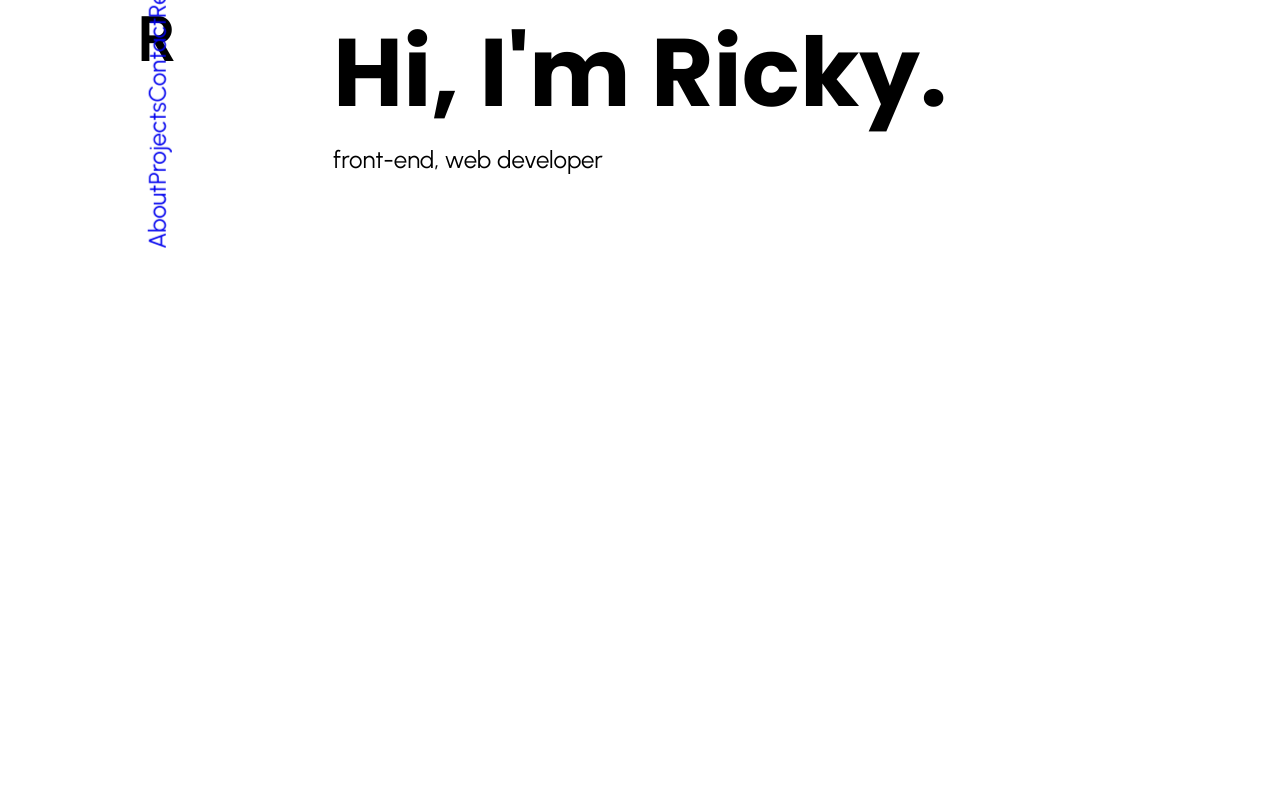
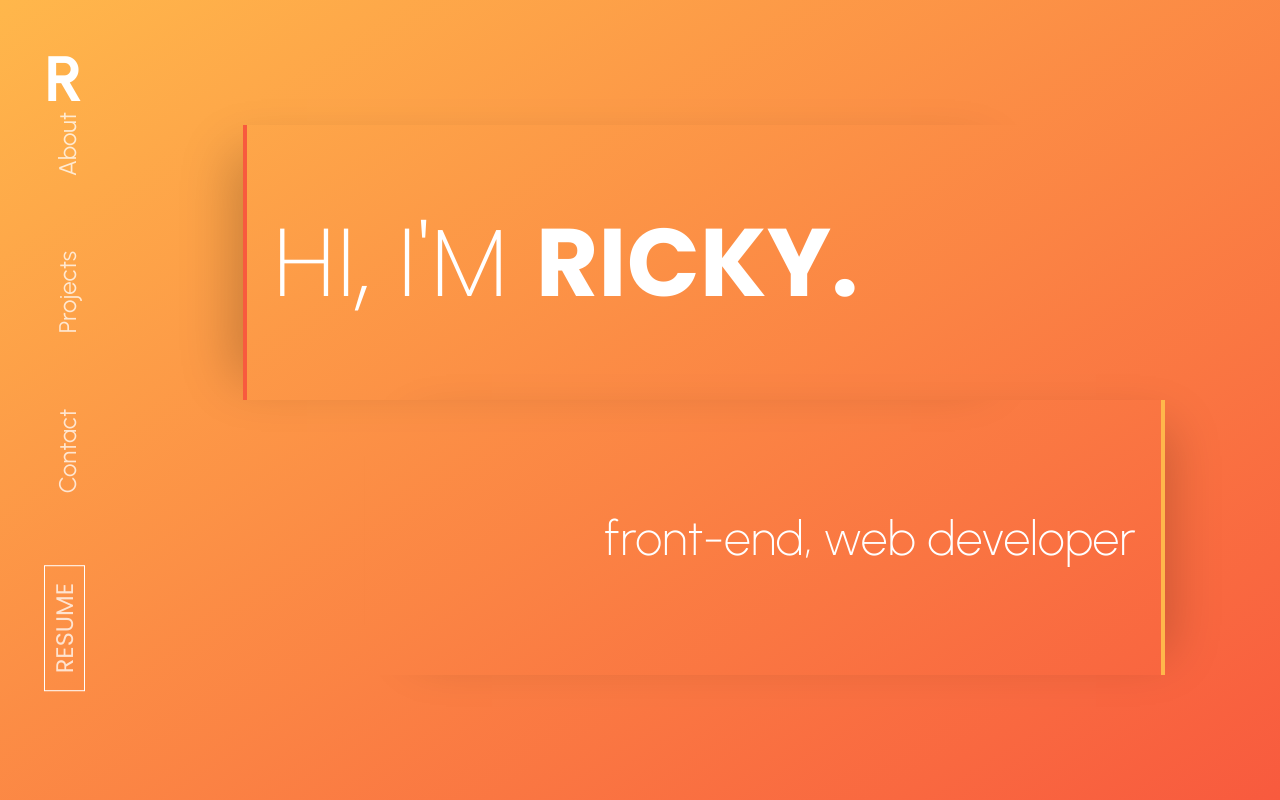
Before and after one commit to rickypoolay/My-Portfolio-v1.0-, a plain HTML site: page index.html in a window 1280 px wide. Shown: the top 800 px of the page. Drawn offline with Linux system fonts and the light colour scheme.

Commit message:
Landing Section
Landing Section completed and now progressing towards about page.

```diff
--- a/index.html
+++ b/index.html
@@ -9,31 +9,41 @@
 </head>
 <body>
 
-<header class='navbar'>
-    <h2 class = logo>R</h2>
-    <div class="nav-links">
-        <ul>
+<aside class='navbar'>
+    <h2 class = 'logo'>R</h2>
+    <ul class = 'nav-links'>
         <li><a href="#">About</a></li>
         <li><a href="#">Projects</a></li>
         <li><a href="#">Contact</a></li>
         <li><a class='btn' href="#">Resume</a></li>
     </ul>
-    </div>
-</header>
-
+</aside>
 <!--Hero-->
-
 <section class='hero'>
     <div class="container">
-        <div class="name">
-            <h1>Hi, I'm Ricky.</h1>
+        <div class="text-wrapper">
+            <div class="name header-bg">
+                <h1>Hi, I'm <strong>Ricky.</strong></h1>
             </div>
-        <div class="title">
-            <p>front-end, web developer</p>
+            <div class="title header-bg right">
+                <h2>front-end, web developer</h2>
+            </div>
         </div>
     </div>
 </section>
 
-
+<section class='about'>
+    <div class="container">
+        <div class="text-wrapper">
+            <div class="content-about header-bg">
+                <h2>About me</h2>
+                <p>Lorem ipsum dolor sit amet, consectetur adipiscing elit. Interdum vitae urna fames facilisis malesuada tempor varius. Sagittis mauris duis nisl, mi tristique varius. Amet in tristique neque viverra gravida nunc at cursus. Ultricies lacinia tristique mi duis morbi nec gravida sit.</p>
+            </div>
+            <div class="content-skills header-bg right">
+                <h2>Skills</h2>
+            </div>
+        </div>
+    </div>
+</section>
 </body>
 </html>
--- a/style.scss
+++ b/style.scss
@@ -16,6 +16,7 @@ $iconsActive: #1E152A;
     box-sizing: border-box;
     margin: 0;
     padding: 0;
+
 }
 
 section,footer {
@@ -34,10 +35,10 @@ img {
 
 }
 
-
-
 h1,h2,h3,h4 {
     font-family: Poppins;
+    color: $headings;
+    text-transform: uppercase;
 }
 
 p,a,.logo {
@@ -51,32 +52,131 @@ p,a,.logo {
 
 h1 {
     font-size: 6rem;
+    font-weight: 200;
 }
 
 h2 {
     font-size: 3rem;
+    font-weight: 200;
 }
 
 p,a {
     font-size: 1.5rem;
+    color:$paragraph;
 }
 
+a {
+    display: inline-block;
+}
 
+.btn {
+    outline: $headings solid 1px;
+    outline-offset: 2px;
+    text-transform: uppercase;
+    font-family: Poppins;
+    padding:15px 0;
+}
+
+.container {
+    margin:0 auto;
+    width: 100%;
+    height: 100vh;
+    margin-left: 10vw;
+    display: flex;
+    flex-direction: column;
+    justify-content: center;
+    align-items: center;
+}
+
+.text-wrapper {
+    width:80%;
+    max-width: 1120px;
+}
+
+//Header Background w Shadow
+
+.header-bg {
+    border-left: 4px solid $mainColorDark;
+    box-shadow: -35px 3px 49px -24px  rgba(0, 0, 0, 0.205);
+    padding:10px 25px;
+    height: 275px;
+    display: flex;
+    justify-content: start;
+    flex-direction: column;
+    margin-right: auto;
+}
+
+.right {
+    border-right: 4px solid $mainColorLight;
+    border-left:none;
+    box-shadow: 28px 3px 49px -24px  rgba(0, 0, 0, 0.205);
+    text-align: right;
+    align-items: flex-end;;
+    margin-left:auto;
+    margin-right:0;
+}
+
+//NavBar
 
 .navbar {
     position:fixed;
-    height: 100vh;
+    height: 100%;
+    width: 10vw;
     display: flex;
     flex-direction: column;
     align-items: center;
+    justify-content: space-between;
+    top: 0;
+    padding: 40px;
 
+    .logo {
+        position: absolute;
+    }
 
     .nav-links {
+        display: flex;
+        gap:75px;
+        flex-direction: row-reverse;
+        writing-mode: vertical-lr;
+        transform: rotate(180deg);
+        margin: auto 0;
+        }
+}
 
-    ul {
-        display: flex;
-        justify-content: space-between;;
-        transform:rotate(-90deg);
+//Landing Page Section
+
+.hero {
+    background: linear-gradient(to bottom right,$mainColorLight, $mainColorDark);
+
+    .name {
+        max-width: 800px;
+        justify-content: center;
+
+    }
+
+    .title {
+        padding-right: 25px;
+        max-width: 800px;
+        justify-content: center;
+
+        h2 {
+            font-family: 'Urbanist';
+            text-transform: lowercase;
         }
+
     }
 }
+
+//About Section
+
+.about {
+    background: linear-gradient(to top right,$mainColorLight, $mainColorDark);
+
+    .content-about {
+        max-width: 700px;
+    }
+
+    .content-skills {
+        max-width: 700px;
+    }
+}
```
Also changed, not shown: css/style.css, 1 other file. Lines whose indentation alone changed are shown as unchanged.
